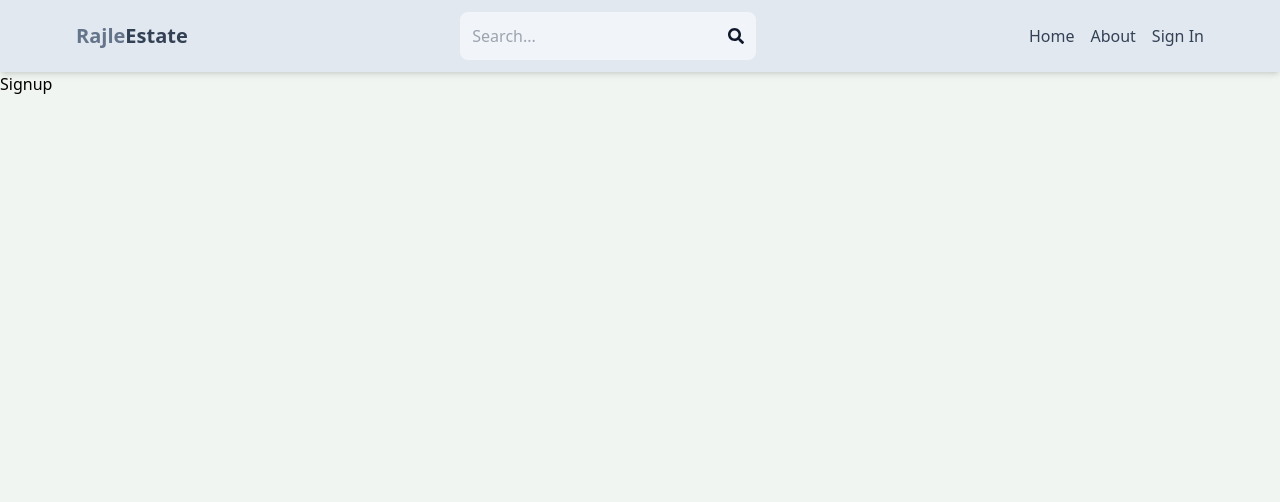
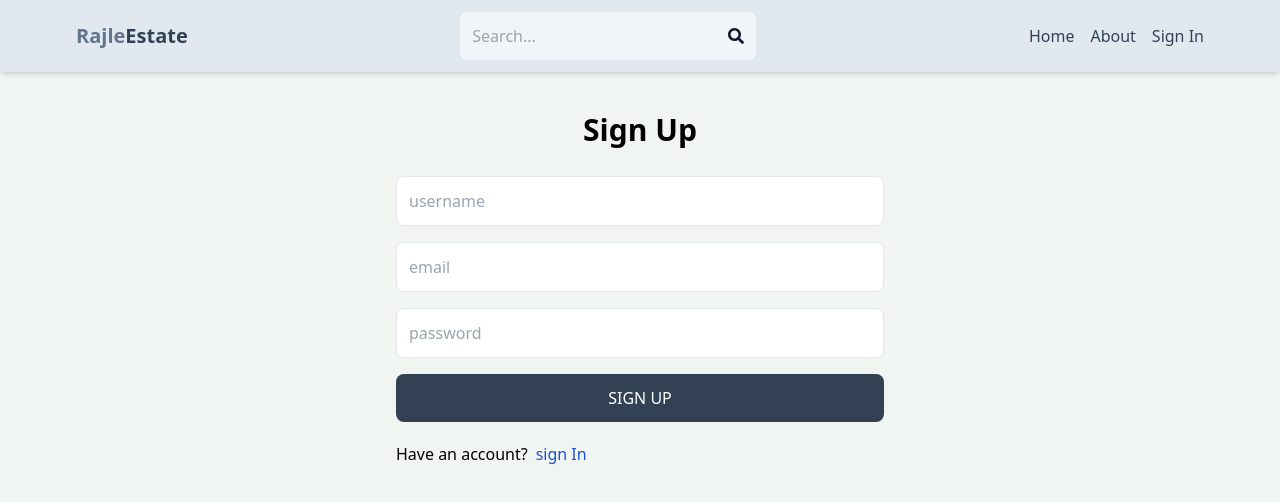
Before and after one commit to scalinglimit/Estate-Mern, a React (Vite) app in the folder client/: page /sign-up in a window 1280 px wide. Shown: the top 502 px of the page. Built offline with nearby package versions, Linux system fonts and the light colour scheme.

Commit message:
complete signUp page Ui

```diff
--- a/client/src/pages/Signup.jsx
+++ b/client/src/pages/Signup.jsx
@@ -1,7 +1,41 @@
-import React from "react";
+import { Link } from "react-router-dom";
 
 const Signup = () => {
-  return <div>Signup</div>;
+  return (
+    <div className="p-3 max-w-lg mx-auto">
+      <h1 className="text-3xl text-center font-semibold my-7">Sign Up</h1>
+      <form className="flex flex-col gap-4">
+        <input
+          type="text"
+          placeholder="username"
+          id="username"
+          className="border p-3 rounded-lg"
+        />
+        <input
+          type="email"
+          placeholder="email"
+          id="email"
+          className="border p-3 rounded-lg"
+        />
+        <input
+          type="password"
+          placeholder="password"
+          id="password"
+          className="border p-3 rounded-lg"
+        />
+        <button className="bg-slate-700 text-white p-3 rounded-lg uppercase hover:opacity-90 disabled:opacity-80">
+          sign up
+        </button>
+      </form>
+
+      <div className="flex gap-2 mt-5">
+        <p>Have an account?</p>
+        <Link to="/sign-in">
+          <span className="text-blue-700">sign In</span>
+        </Link>
+      </div>
+    </div>
+  );
 };
 
 export default Signup;
```
